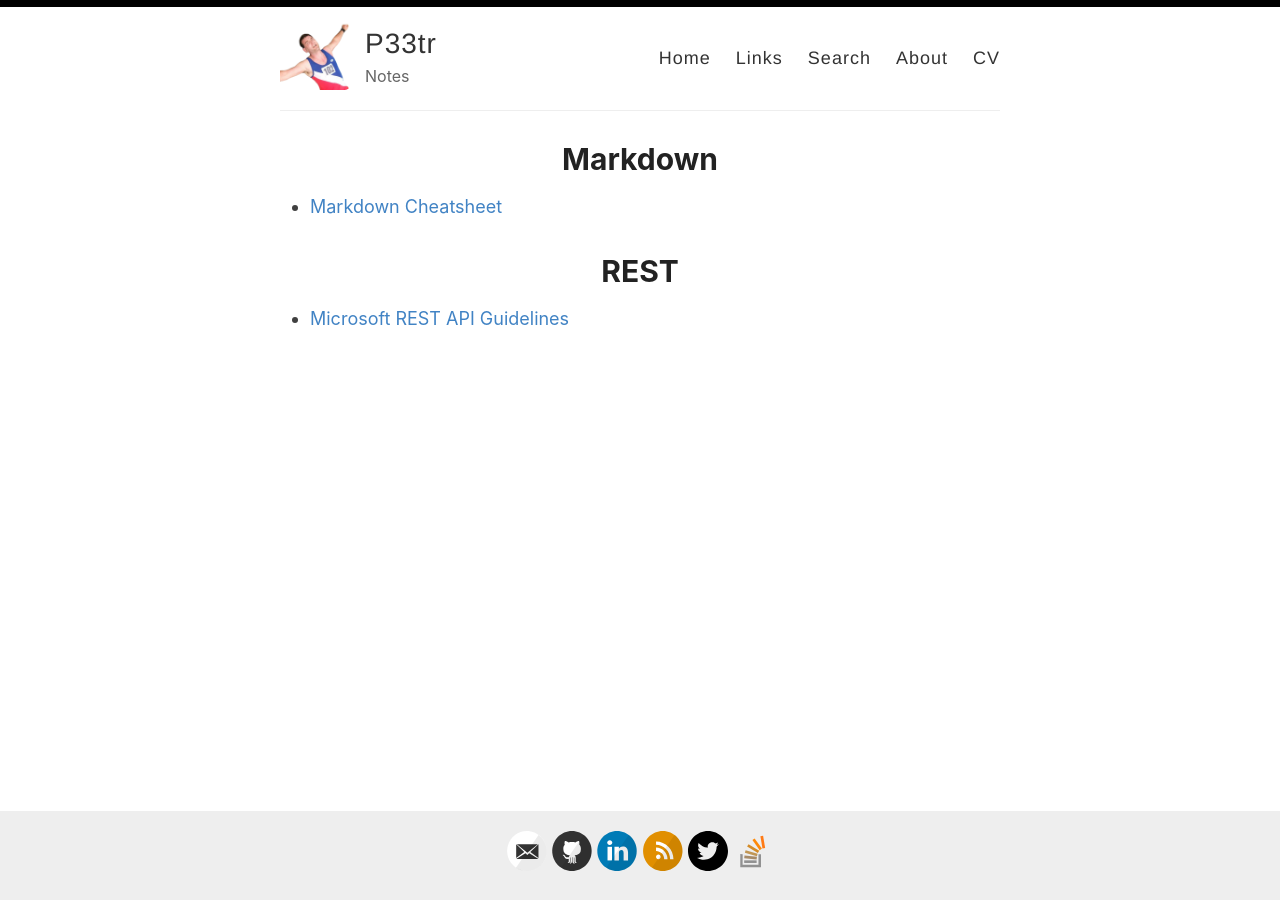
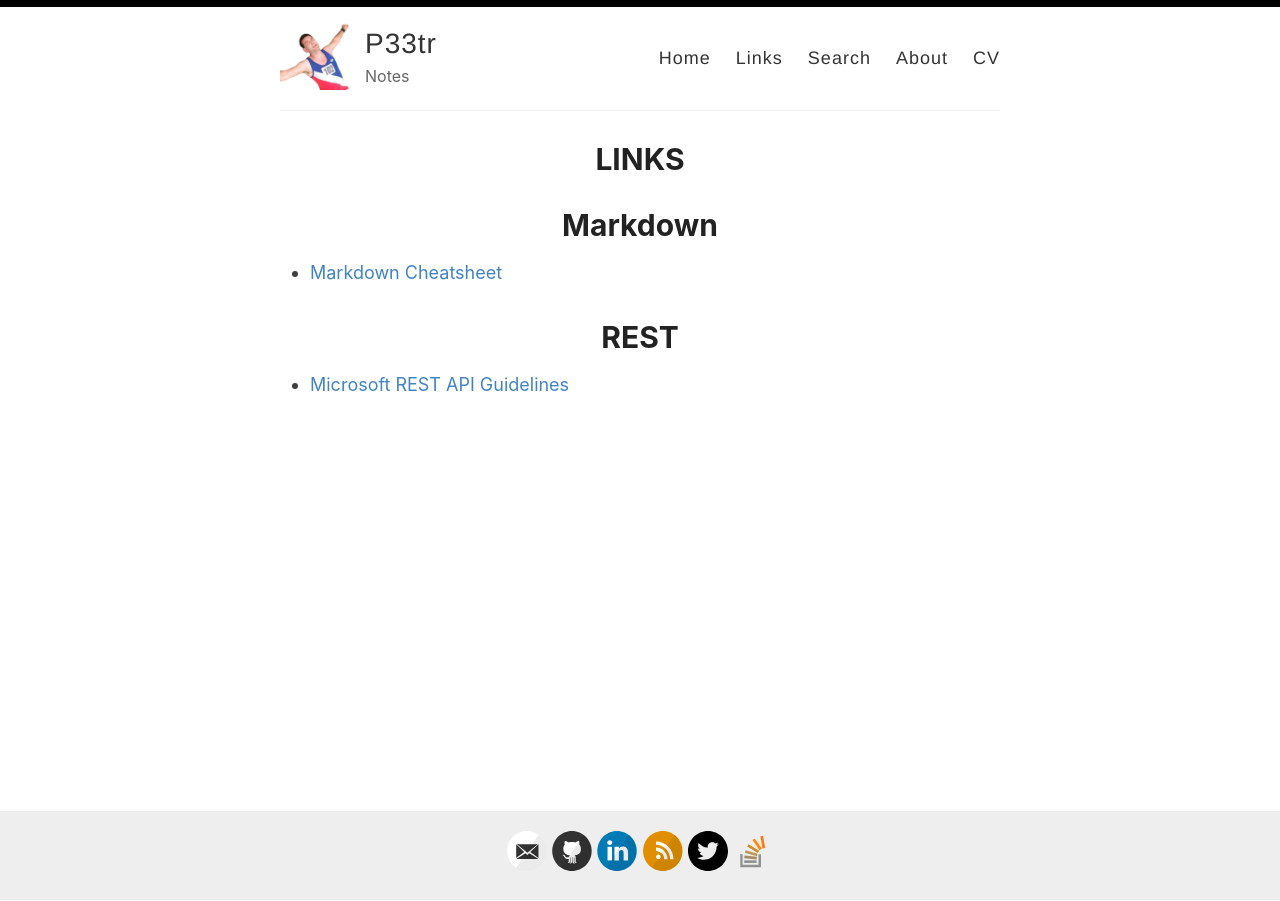
Before and after one commit to petermarshall/blog, a Jekyll site: the page built from _pages/links.md, in a window 1280 px wide. Built offline with Jekyll 4.4.1, drawn with Linux system fonts in a browser that asks for light colours; our own code applies the rules of GitHub Pages for plain Markdown files.

Commit message:
Update links.md

```diff
--- a/_pages/links.md
+++ b/_pages/links.md
@@ -1,3 +1,9 @@
+---
+layout: page
+title: LINKS
+permalink: /links/
+---
+
 []()
 
 # Markdown
```
